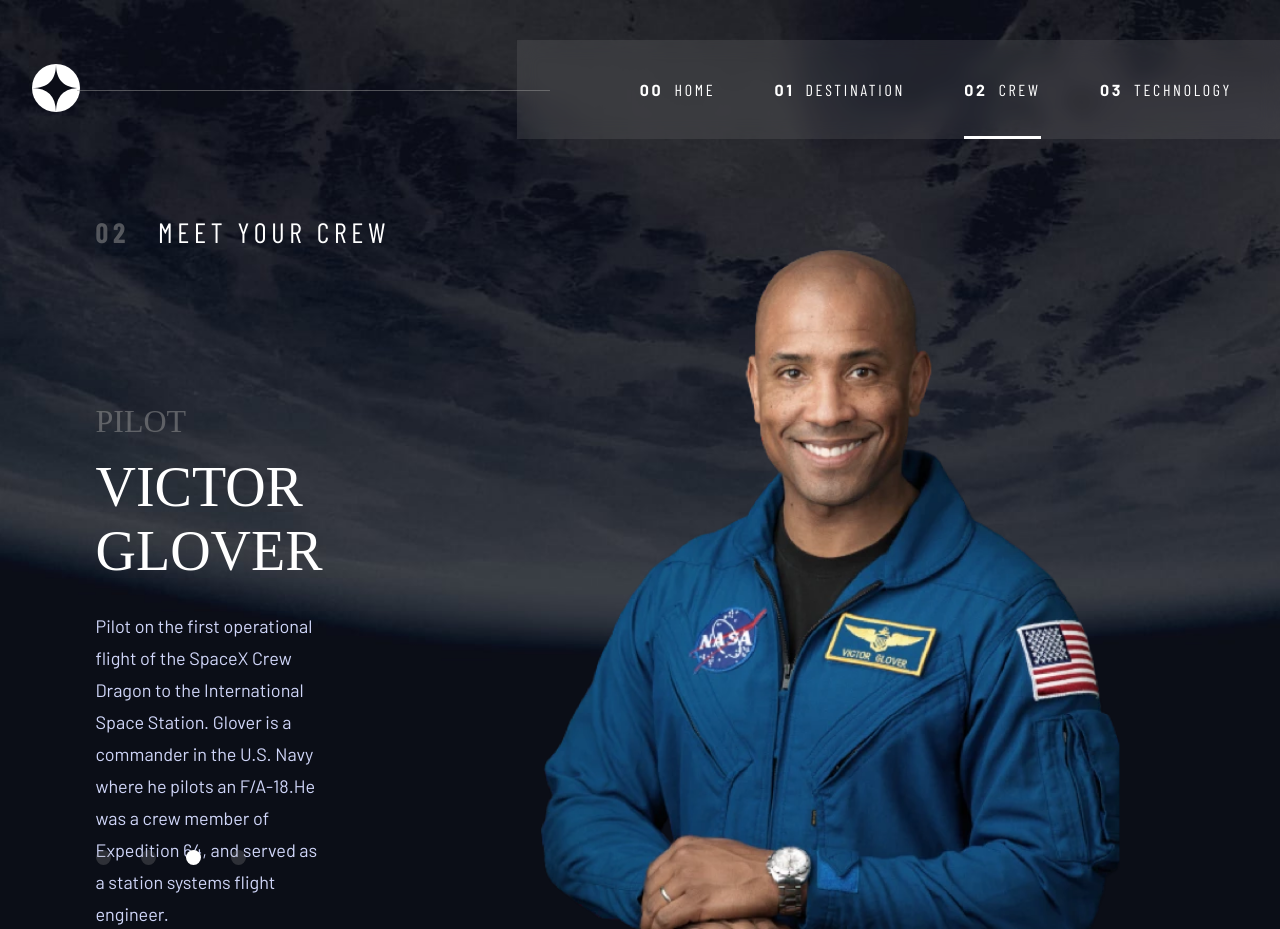
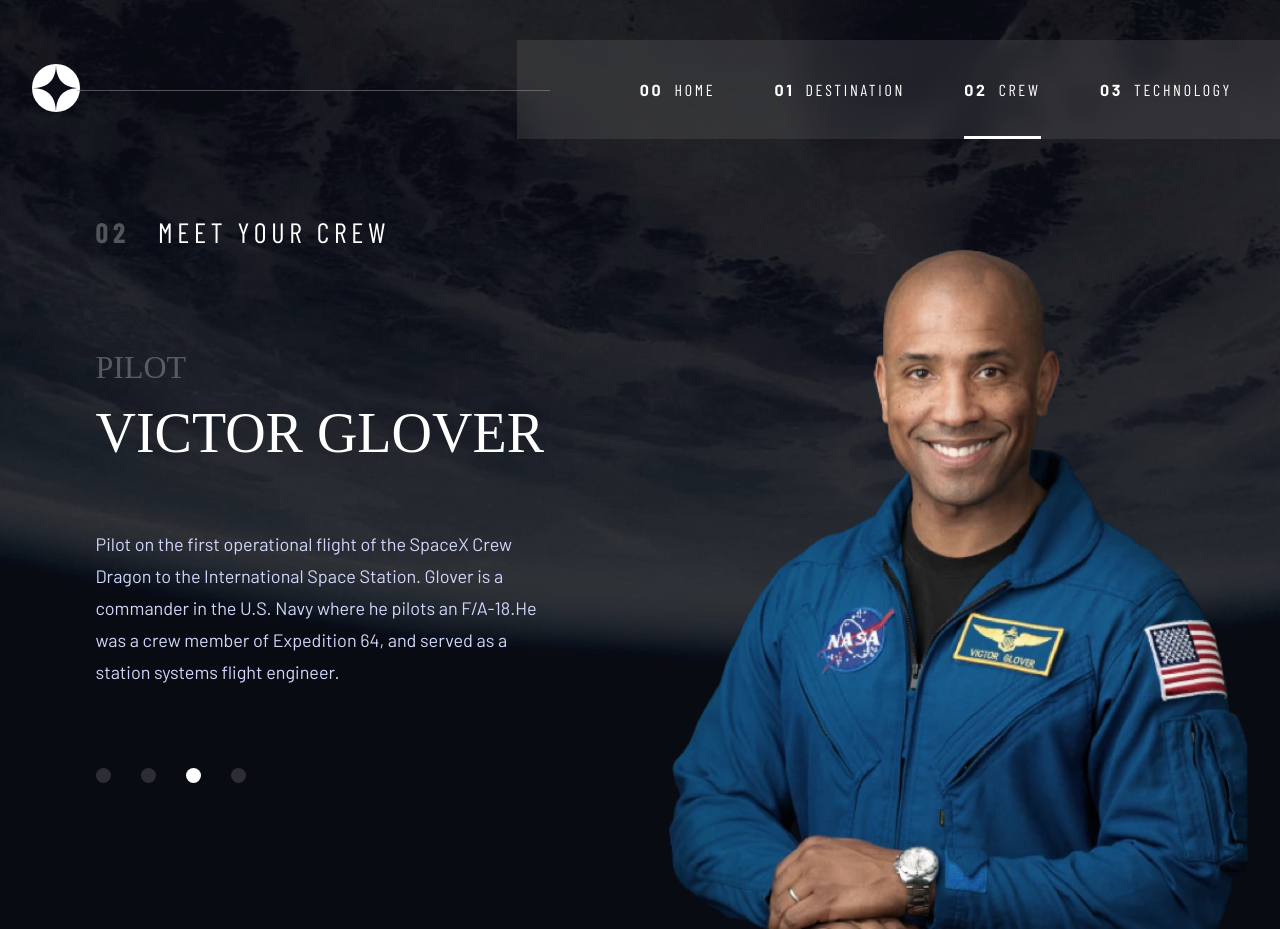
Before and after one commit to isaacnovaes/space-tourism, a React (Vite) app: page /crew/victorglover in a window 1280 px wide. Built offline with nearby package versions, Linux system fonts and the light colour scheme; a web font is replaced by a local one.

Commit message:
Remove repetition and refactorize code structure

```diff
--- a/index.html
+++ b/index.html
@@ -2,9 +2,9 @@
 <html lang="en">
 	<head>
 		<meta charset="UTF-8" />
-		<link rel="icon" type="image/svg+xml" href="assets/favicon-32x32.png" />
-		<link rel="apple-touch-icon" href="assets/favicon-32x32.png" />
-		<link rel="apple-touch-startup-image" href="assets/favicon-32x32.png" />
+		<link rel="icon" type="image/svg+xml" href="/assets/favicon-32x32.png" />
+		<link rel="apple-touch-icon" href="/assets/favicon-32x32.png" />
+		<link rel="apple-touch-startup-image" href="/assets/favicon-32x32.png" />
 		<meta name="viewport" content="width=device-width, initial-scale=1.0" />
 		<title>Space tourism</title>
 	</head>
--- a/src/animatePageComponent/AnimatePageComponent.jsx
+++ b/src/animatePageComponent/AnimatePageComponent.jsx
@@ -8,12 +8,12 @@
 			animate={{
 				opacity: 1,
 				scale: 1,
-				// transition: {
-				// 	duration: 0.4,
-				// },
+				transition: {
+					delay: 0.35,
+					type: "spring",
+					bounce: 0.45,
+				},
 			}}
-			exit={{ opacity: 0, scale: 0.6 }}
-			transition={{ type: "spring", duration: 1, bounce: 0.45 }}
 		>
 			{children}
 		</motion.div>
--- a/src/components/CrewMember/CrewMember.module.scss
+++ b/src/components/CrewMember/CrewMember.module.scss
@@ -105,6 +105,7 @@
 				margin-top: 16px;
 				font-size: calc(16rem / 16);
 				line-height: 28px;
+				height: 130px;
 			}
 		}
 	}
@@ -113,8 +114,9 @@
 @media screen and (min-width: 1200px) {
 	.Member {
 		margin: 0 0 0 calc(2.5% + 63.5px);
-		width: 80%;
+		width: 90%;
 		flex-direction: row-reverse;
+		column-gap: 20px;
 		justify-content: space-between;
 		align-items: flex-start;
 
@@ -125,7 +127,6 @@
 
 		.Description {
 			align-items: flex-start;
-			justify-content: space-between;
 			.NavLinks {
 				margin-top: 50px;
 				width: 150px;
@@ -137,17 +138,19 @@
 			}
 
 			> h2 {
-				margin-top: 154px;
+				margin-top: 100px;
 				font-size: calc(32rem / 16);
 			}
 
 			> h1 {
 				margin-top: 15px;
 				font-size: calc(56rem / 16);
+				height: 100px;
 			}
 
 			> p {
-				width: 50%;
+				width: 100%;
+				max-width: 450px;
 				margin-top: 27px;
 				font-size: calc(18rem / 16);
 				line-height: 32px;
--- a/src/components/DestinationPlanet/DestinationPlanet.jsx
+++ b/src/components/DestinationPlanet/DestinationPlanet.jsx
@@ -1,12 +1,13 @@
 import { NavLink } from "react-router-dom";
 import styles from "./DestinationPlanet.module.scss";
+import AnimateInnerPageComponent from "../../animateInnerPageComponent/AnimateInnerPageComponent";
 
 const DestinationPlanet = ({ planet }) => {
 	const NavLinkClasses = ({ isActive }) =>
 		isActive ? `${styles.Link} ${styles.ActiveLink}` : `${styles.Link}`;
 
 	return (
-		<div className={styles.Planet}>
+		<AnimateInnerPageComponent className={styles.Planet}>
 			<img
 				className={styles.PlanetImage}
 				src={`../../../assets/destination/image-${planet.name.toLowerCase()}.webp`}
@@ -45,7 +46,7 @@
 					</div>
 				</div>
 			</div>
-		</div>
+		</AnimateInnerPageComponent>
 	);
 };
 
--- a/src/components/Heading/Heading.module.scss
+++ b/src/components/Heading/Heading.module.scss
@@ -5,7 +5,7 @@
 	letter-spacing: 2.7px;
 	text-transform: uppercase;
 	text-align: center;
-	margin-top: 24px;
+	margin: 24px 0 0 2.5%;
 	width: max-content;
 	transition: 0.5s;
 
--- a/src/pageComponent/Page.jsx
+++ b/src/pageComponent/Page.jsx
@@ -1,6 +1,5 @@
 import styles from "./Page.module.scss";
 import Header from "../Header/Header";
-import { AnimatePresence } from "framer-motion";
 
 const Page = ({ children, type }) => {
 	const pageType = {
@@ -15,9 +14,7 @@
 	return (
 		<div className={classes}>
 			<Header />
-			<main>
-				<AnimatePresence exitBeforeEnter>{children}</AnimatePresence>
-			</main>
+			<main>{children}</main>
 		</div>
 	);
 };
--- a/src/pageComponent/Page.module.scss
+++ b/src/pageComponent/Page.module.scss
@@ -2,6 +2,7 @@
 	min-height: 100vh;
 	background-size: cover;
 	background-position: center;
+	background-color: rgb(11, 14, 23); // Placeholder for background loading
 }
 
 .Home {
@@ -12,6 +13,9 @@
 }
 .Crew {
 	background-image: url("/assets/crew/background-crew-mobile.jpg");
+	// background-color: rgba(128, 128, 128, 0.237);
+	background-color: rgb(200, 200, 200);
+	background-blend-mode: multiply;
 }
 .Technology {
 	background-image: url("/assets/technology/background-technology-mobile.jpg");
```
